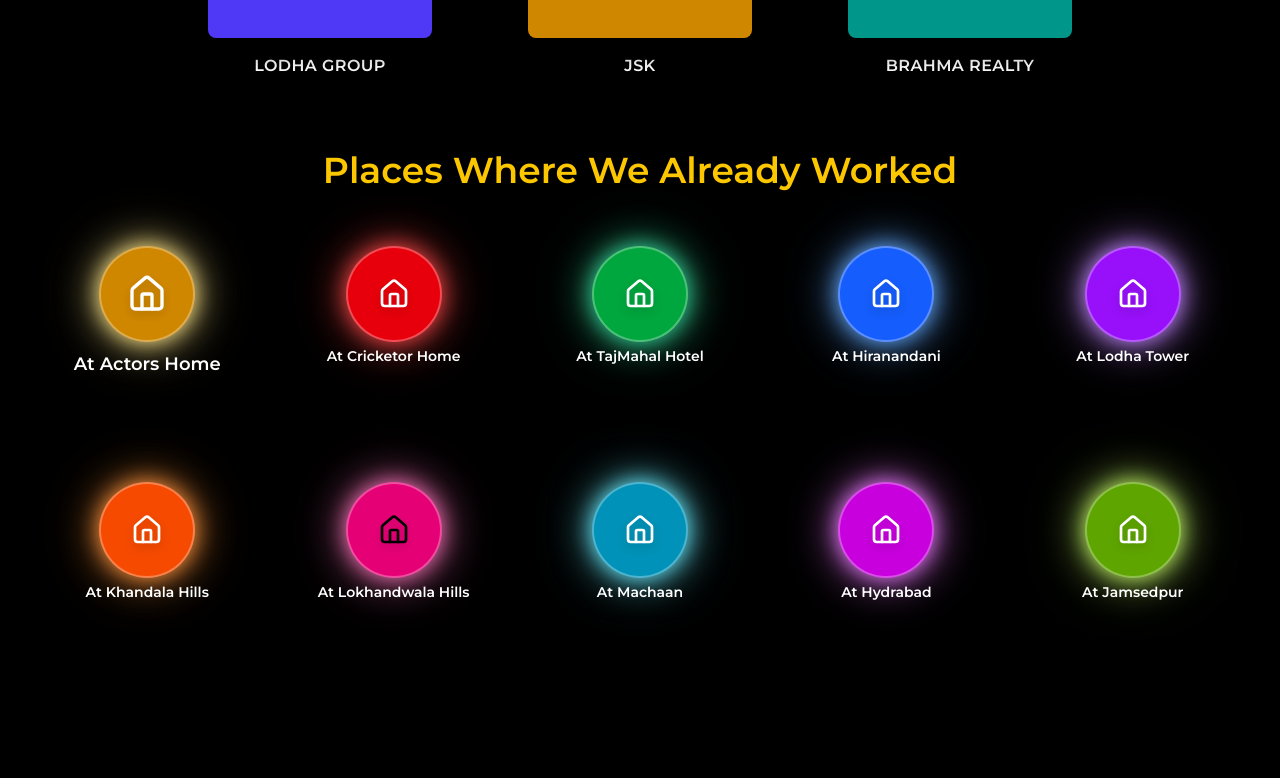
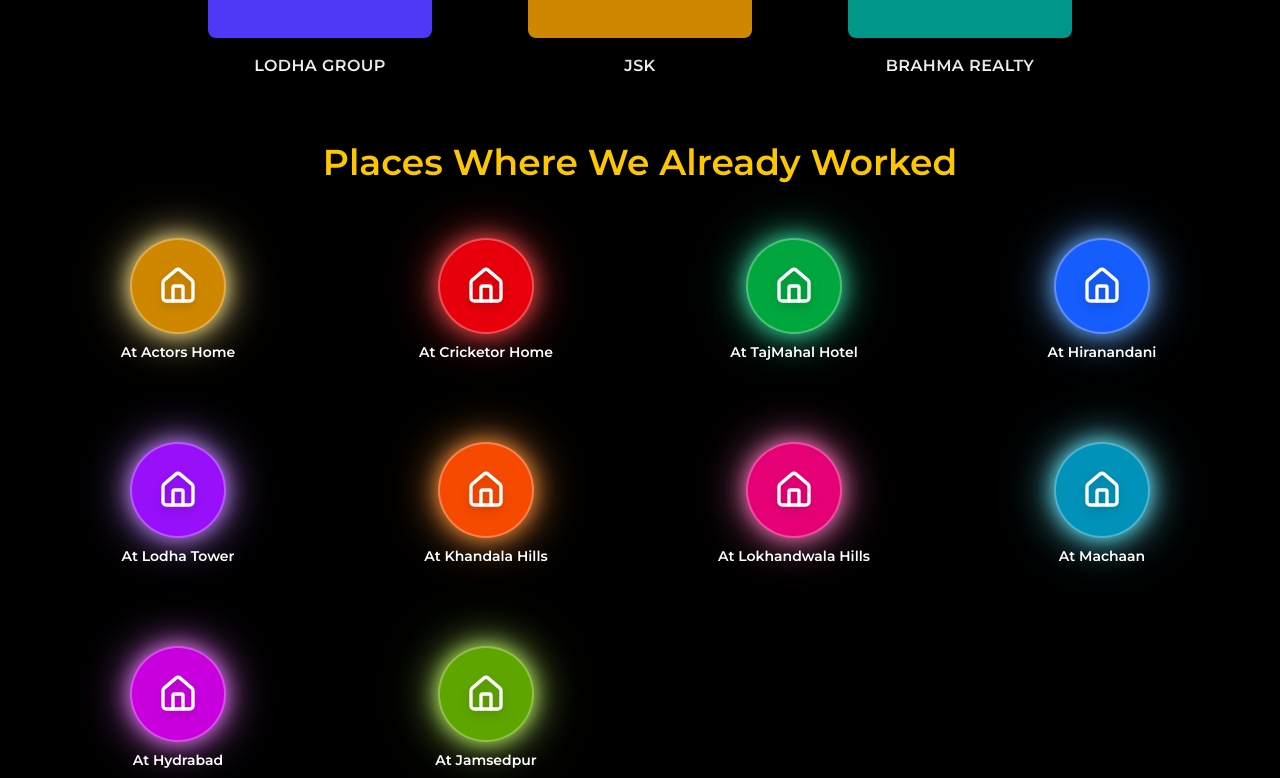
Before and after one commit to Ahil-Waseem/New-Bombay-Painting, a React (Vite) app: page / in a window 1280 px wide. Shown: the part 4822-5600 px from the top of the page. Built offline with nearby package versions, Linux system fonts and the light colour scheme.

Commit message:
space adjusted of client showcase logos

```diff
--- a/src/components/ClientShowcase.jsx
+++ b/src/components/ClientShowcase.jsx
@@ -2,7 +2,7 @@
 import { motion } from 'framer-motion';
 import { Home } from 'lucide-react';
 
-// ✅ Glow generator — creates smooth, vibrant, and consistent glow around circles
+// Glow generator
 const getGlowStyle = (rgb, intensity = 0.9) => {
     return {
         boxShadow: `
@@ -13,39 +13,34 @@
     };
 };
 
-// ✅ Node Data
+// Node Data
 const hierarchyData = [
-    { id: 1, name: "At Actors Home", name2:"Tiger Shroff, Jitender Kumar many more..", icon: Home, info: "All Enterior Works", level: 1, bgColor: "bg-yellow-600", glowColor: "253, 230, 138", iconColor: "text-white" },
+    { id: 1, name: "At Actors Home", name2: "Tiger Shroff, Jitender Kumar many more..", icon: Home, info: "All Enterior Works", level: 1, bgColor: "bg-yellow-600", glowColor: "253, 230, 138", iconColor: "text-white" },
     { id: 2, name: "At Cricketor Home", name2: "Rohit Sharma", icon: Home, info: "All Enterior Works", level: 2, bgColor: "bg-red-600", glowColor: "239, 68, 68", iconColor: "text-white" },
     { id: 3, name: "At TajMahal Hotel", name2: "Colaba Mumbai Hotel More Than 300 Rooms", icon: Home, info: "All Enterior Works", level: 2, bgColor: "bg-green-600", glowColor: "52, 211, 153", iconColor: "text-white" },
     { id: 4, name: "At Hiranandani", name2: "Flats", icon: Home, info: "All Enterior Works", level: 2, bgColor: "bg-blue-600", glowColor: "96, 165, 250", iconColor: "text-white" },
     { id: 5, name: "At Lodha Tower", name2: "Owner Banglows", icon: Home, info: "All Enterior Works", level: 3, bgColor: "bg-purple-600", glowColor: "192, 132, 252", iconColor: "text-white" },
     { id: 6, name: "At Khandala Hills", name2: "Residential Banglows", icon: Home, info: "All Enterior Works", level: 3, bgColor: "bg-orange-600", glowColor: "251, 146, 60", iconColor: "text-white" },
-    { id: 7, name: "At Lokhandwala Hills", name2: "Residential Banglows", icon: Home, info: "All Enterior Works", level: 3, bgColor: "bg-pink-600", glowColor: "244, 114, 182", iconColor: "At Pune" },
+    { id: 7, name: "At Lokhandwala Hills", name2: "Residential Banglows", icon: Home, info: "All Enterior Works", level: 3, bgColor: "bg-pink-600", glowColor: "244, 114, 182", iconColor: "text-white" },
     { id: 8, name: "At Machaan", name2: "Residential Machaan", icon: Home, info: "All Enterior Works", level: 3, bgColor: "bg-cyan-600", glowColor: "103, 232, 249", iconColor: "text-white" },
     { id: 9, name: "At Hydrabad", name2: "Showrooms", icon: Home, info: "All Enterior Works", level: 3, bgColor: "bg-fuchsia-600", glowColor: "232, 121, 249", iconColor: "text-white" },
     { id: 10, name: "At Jamsedpur", name2: "Showrooms", icon: Home, info: "All Enterior Works", level: 3, bgColor: "bg-lime-600", glowColor: "190, 242, 100", iconColor: "text-white" },
 ];
 
-// ✅ Framer Motion Animations
+// Animation
 const nodeVariants = {
     initial: { opacity: 0, scale: 0.8, y: 50 },
     animate: { opacity: 1, scale: 1, y: 0, transition: { type: "spring", stiffness: 100, damping: 10 } },
     hover: { scale: 1.15, transition: { duration: 0.2 } },
 };
 
-// ✅ Node Component (with glowing circle)
+// Node Component
 const Node = ({ data, onHover, onHoverEnd }) => {
     const Icon = data.icon;
-    const isRoot = data.level === 1;
-
-    const sizeClass = isRoot ? 'w-24 h-24 text-4xl' : 'w-24 h-24 text-4xl';
-    const nameClass = isRoot ? 'text-lg mt-2' : 'text-sm mt-1';
-    const marginClass = isRoot ? 'mb-10' : 'mb-8';
 
     return (
         <motion.div
-            className={`flex flex-col items-center cursor-pointer p-2 ${marginClass}`}
+            className="flex flex-col items-center cursor-pointer p-2 mb-4"
             variants={nodeVariants}
             initial="initial"
             animate="animate"
@@ -53,42 +48,39 @@
             onMouseEnter={() => onHover(data)}
             onMouseLeave={onHoverEnd}
             onClick={() => { onHover(data); setTimeout(onHoverEnd, 3000); }}
-            layout
         >
             <div
-                style={getGlowStyle(data.glowColor)} // ✅ Apply perfect glowing shadow
+                style={getGlowStyle(data.glowColor)}
                 className={`
                     rounded-full
                     ${data.bgColor}
                     ${data.iconColor}
                     flex items-center justify-center
-          ${sizeClass}
+                    w-24 h-24 text-4xl
                     transition-all duration-300
                     border-2 border-white/30
                 `}
             >
-                <Icon size={isRoot ? 40 : 32} className="drop-shadow-lg" />
+                <Icon size={40} className="drop-shadow-lg" />
             </div>
-            <div className={`font-semibold text-white ${nameClass}`}>
-                {data.name}
-            </div>
+            <div className="font-semibold text-white text-sm mt-2">{data.name}</div>
         </motion.div>
     );
 };
 
-// ✅ Main Component
+// Main Component
 const Hierarchy = () => {
     const [hoveredNode, setHoveredNode] = useState(null);
 
     return (
-        <div className="p-4 md:p-10 min-h-screen bg-black">
+        <div className="pt-8 pb-12 px-4 md:px-10 bg-black">
+
             <h1 className="text-4xl font-bold text-center mb-12 text-yellow-400">
-                {/* 🚀 Circular Hierarchy Map */}
                 Places Where We Already Worked
             </h1>
 
-            {/* Grid Layout */}
-            <div className="grid grid-cols-2 md:grid-cols-4 lg:grid-cols-5 gap-y-10 md:gap-y-12 gap-x-4 md:gap-x-8 max-w-7xl mx-auto">
+            {/* Perfect balanced grid */}
+            <div className="grid grid-cols-2 md:grid-cols-3 lg:grid-cols-4 gap-y-10 md:gap-y-12 gap-x-4 md:gap-x-8 max-w-7xl mx-auto">
                 {hierarchyData.map((data) => (
                     <div key={data.id} className="flex justify-center">
                         <Node
@@ -100,7 +92,7 @@
                 ))}
             </div>
 
-            {/* Info Popup */}
+            {/* Popup */}
             {hoveredNode && (
                 <motion.div
                     initial={{ opacity: 0, y: 20 }}
```
Lines whose indentation alone changed are shown as unchanged.
